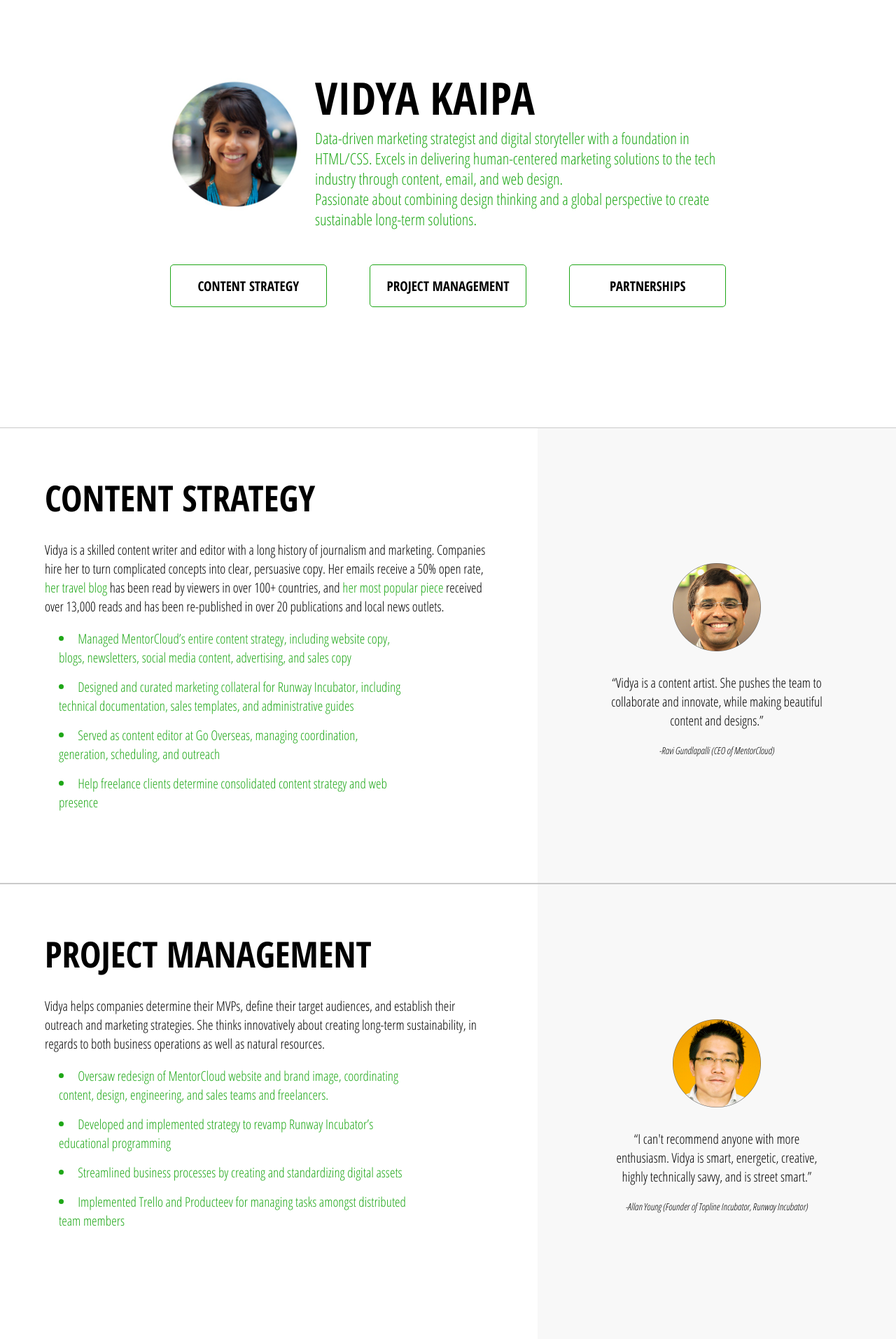
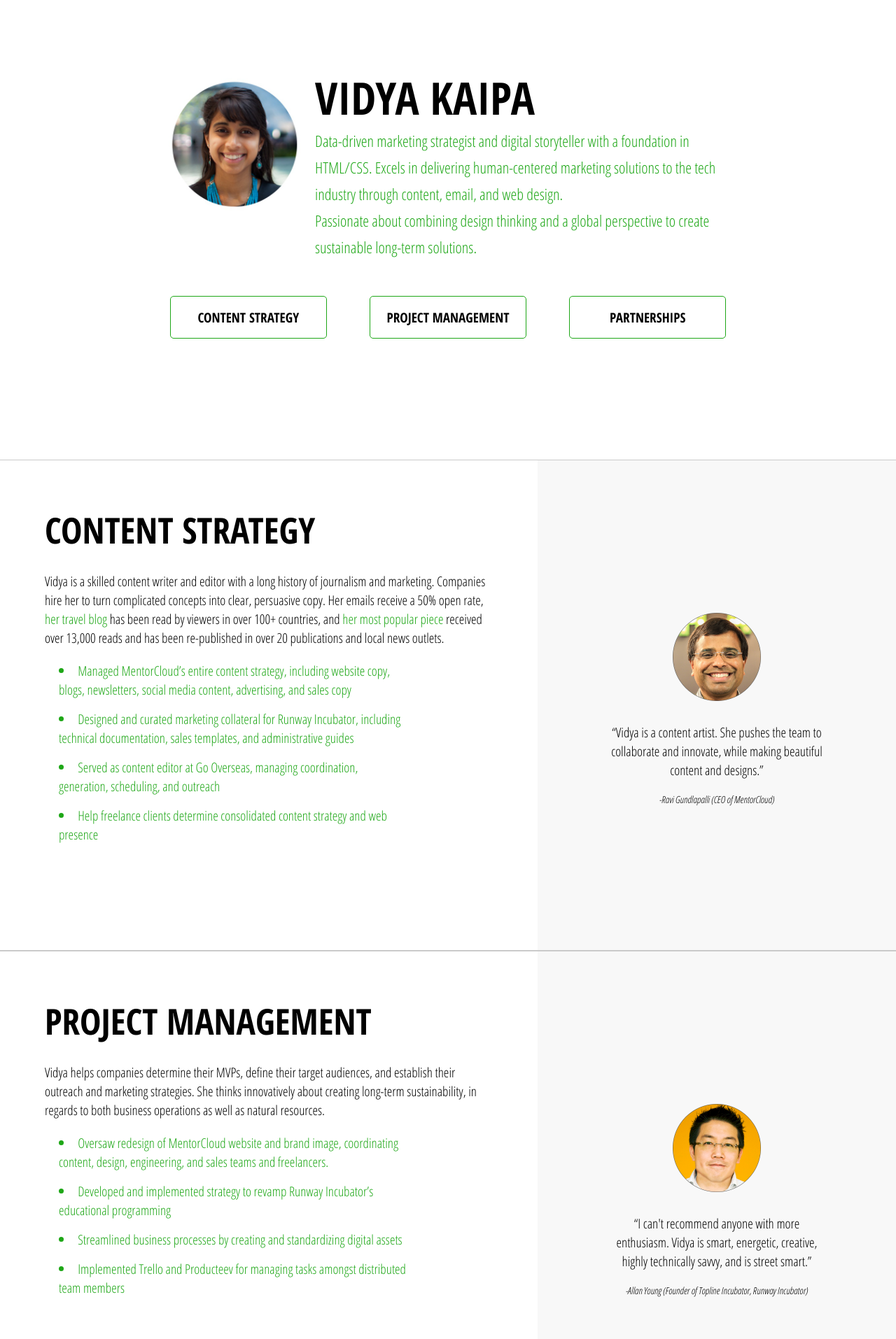
Before and after one commit to vkaipa/vidyakaipa.com, a PHP site: page / in a window 1280 px wide. Shown: the part 85-1999 px from the top of the page at 70% size. Run offline with PHP 8.4, Linux system fonts and the light colour scheme.

Commit message:
Updated line height and quote height on main page; replaced old resume with new version (minus address)

```diff
--- a/css/main-vidya.css
+++ b/css/main-vidya.css
@@ -120,7 +120,7 @@ p {
 
 .lead {
 	color: #1EA717;
-	line-height: 29px;
+	line-height: 1.7em;
 	margin-bottom: 50px;
 }
 
@@ -226,7 +226,7 @@ p {
 .buckets .quote {
 	float: left;
 	box-sizing: border-box;
-	height: 650px;
+	height: 700px;
 }
 
 .cta {
```
Also changed, not shown: 2 other files.
